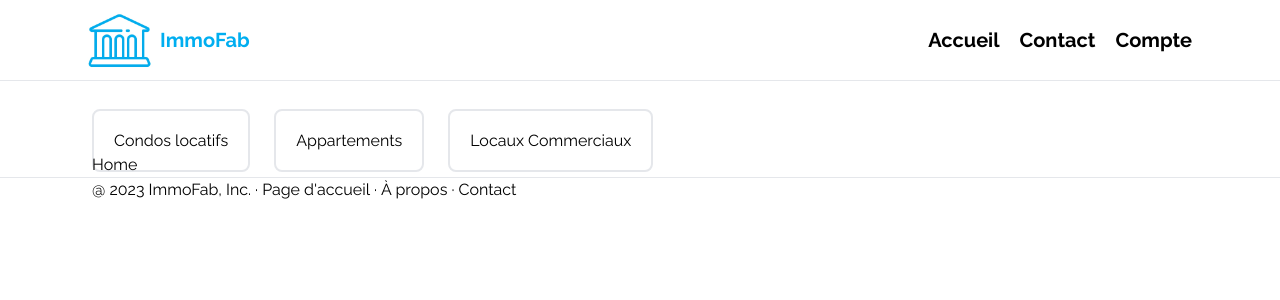
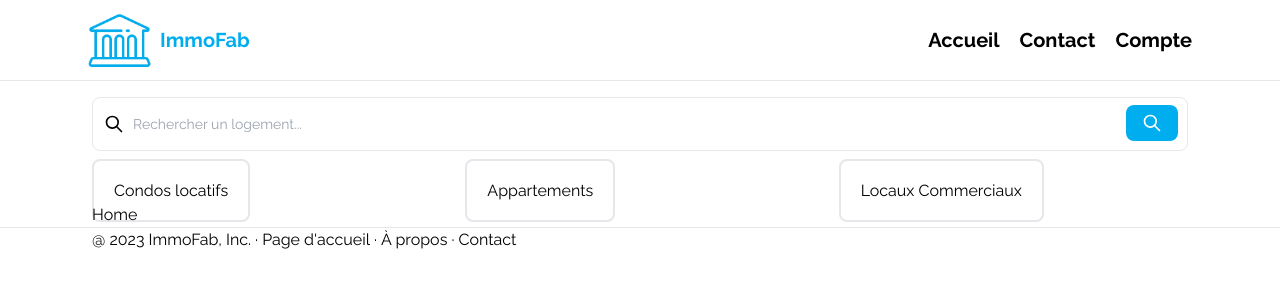
Before and after one commit to ZiyadBouazara/Airbnb-Clone, a React (Vite) app in the folder frontend/glo2005-web-app/: page / in a window 1280 px wide. Shown: the top 300 px of the page. Built offline with nearby package versions, Linux system fonts and the light colour scheme.

Commit message:
added search bar

```diff
--- a/frontend/glo2005-web-app/src/components/LogementCheckbox.tsx
+++ b/frontend/glo2005-web-app/src/components/LogementCheckbox.tsx
@@ -3,7 +3,7 @@ import LogementCheckboxOption from "./LogementCheckboxOption"
 const LogementCheckbox: React.FC = () => {
   return (
     <div>
-        <ul className="flex w-full gap-6">
+        <ul className="grid w-full gap-6 md:grid-cols-3 mt-7 ">
             <LogementCheckboxOption id="condos-locatifs-option" option="Condos locatifs" />
             <LogementCheckboxOption id="appartements-option" option="Appartements" />
             <LogementCheckboxOption id="locaux-commerciaux-option" option="Locaux Commerciaux" />
--- a/frontend/glo2005-web-app/src/components/LogementCheckboxOption.tsx
+++ b/frontend/glo2005-web-app/src/components/LogementCheckboxOption.tsx
@@ -5,7 +5,7 @@ interface Props {
 
 const LogementCheckboxOption: React.FC<Props> = ({ id, option }) => {
   return (
-    <li>
+    <li className="flex-1">
         <input type="checkbox" id={id} value="" className="hidden peer"/>
         <label htmlFor={id} className="w-full p-5 border-2 rounded-lg cursor-pointer peer-checked:border-immofab hover:bg-gray-100">
             <span className="w-full">{ option }</span>
--- /dev/null
+++ b/frontend/glo2005-web-app/src/components/Search.tsx
@@ -0,0 +1,26 @@
+interface Props {
+    id: string;
+    placeholder: string;
+}
+
+const Search: React.FC<Props> = ({ id, placeholder }) => {
+  return (
+    <form>
+        <div className="relative">
+            <div className="absolute inset-y-0 left-0 flex items-center pl-3 pointer-events-none">
+                <svg aria-hidden="true" className="w-5 h-5 text-black" fill="none" stroke="currentColor" viewBox="0 0 24 24" xmlns="http://www.w3.org/2000/svg">
+                    <path strokeLinecap="round" strokeLinejoin="round" strokeWidth="2" d="M21 21l-6-6m2-5a7 7 0 11-14 0 7 7 0 0114 0z" />
+                </svg>
+            </div>
+            <input type="search" id={ id } className="block w-full p-4 pl-10 text-sm border border-gray-200 rounded-lg" placeholder={ placeholder} required/>
+            <button type="submit" className="text-white absolute right-2.5 bottom-2.5 bg-immofab hover:bg-immofab-hover font-medium rounded-lg text-sm px-4 py-2">
+                <svg className="w-5 h-5" fill="none" stroke="currentColor" viewBox="0 0 24 24" xmlns="http://www.w3.org/2000/svg">
+                    <path strokeLinecap="round" strokeLinejoin="round" strokeWidth="2" d="M21 21l-6-6m2-5a7 7 0 11-14 0 7 7 0 0114 0z" />
+                </svg>
+            </button>
+        </div>
+    </form>
+  )
+}
+
+export default Search
--- a/frontend/glo2005-web-app/src/views/Home.tsx
+++ b/frontend/glo2005-web-app/src/views/Home.tsx
@@ -1,10 +1,12 @@
 import LogementCheckbox from "../components/LogementCheckbox"
+import Search from "../components/Search"
 
 const Home: React.FC = () => {
     return (
       <div className="flex flex-col mx-3 md:px-10 lg:px-20">
-        <section className="mt-6 md:mt-12">
-        <LogementCheckbox />
+        <section className="mt-2 md:mt-4">
+          <Search id="logement-search" placeholder="Rechercher un logement..." />
+          <LogementCheckbox />
         </section>
         <div>
           Home
--- a/frontend/glo2005-web-app/tailwind.config.cjs
+++ b/frontend/glo2005-web-app/tailwind.config.cjs
@@ -9,6 +9,7 @@ module.exports = {
     extend: {
       colors: {
         "immofab": "#00aef0",
+        "immofab-hover": "#008bc0",
       },
       fontFamily: {
         "sans": ["'Raleway'", "sans-serif", ...defaultTheme.fontFamily.sans],
```
